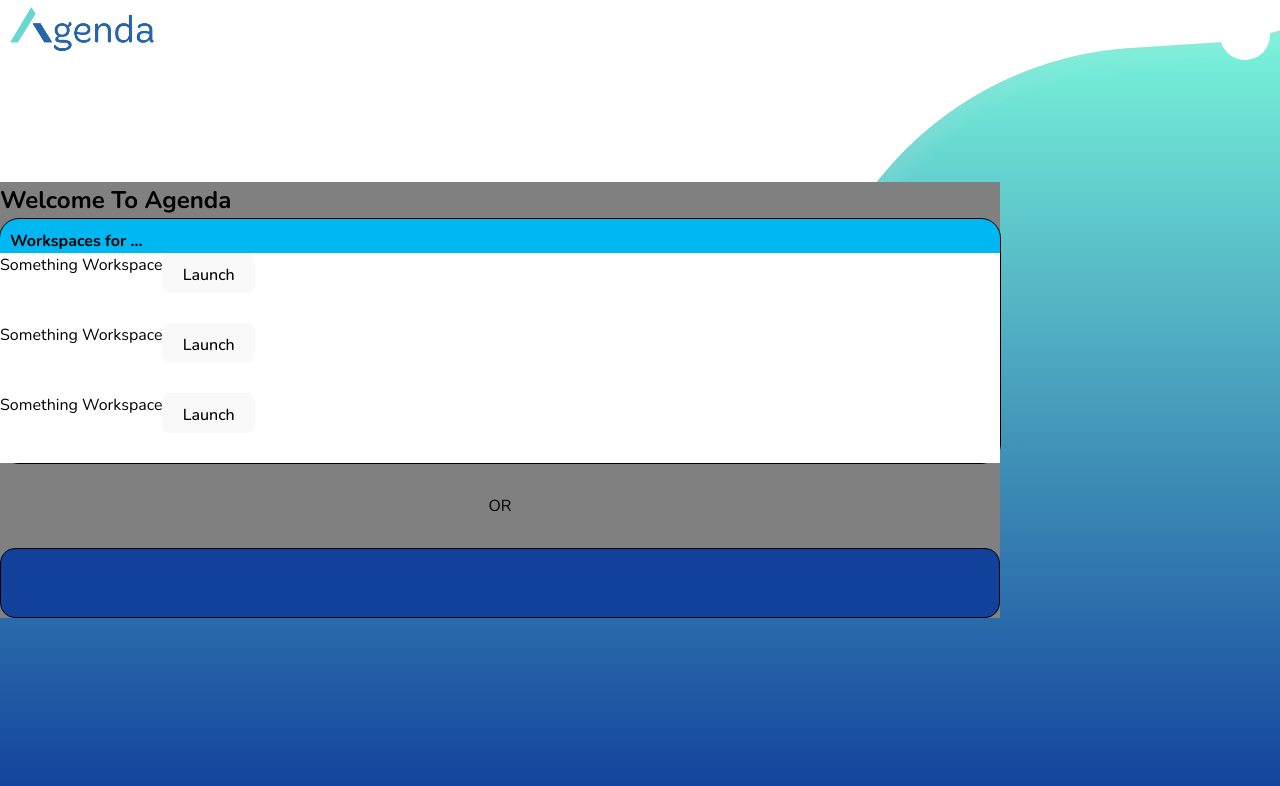
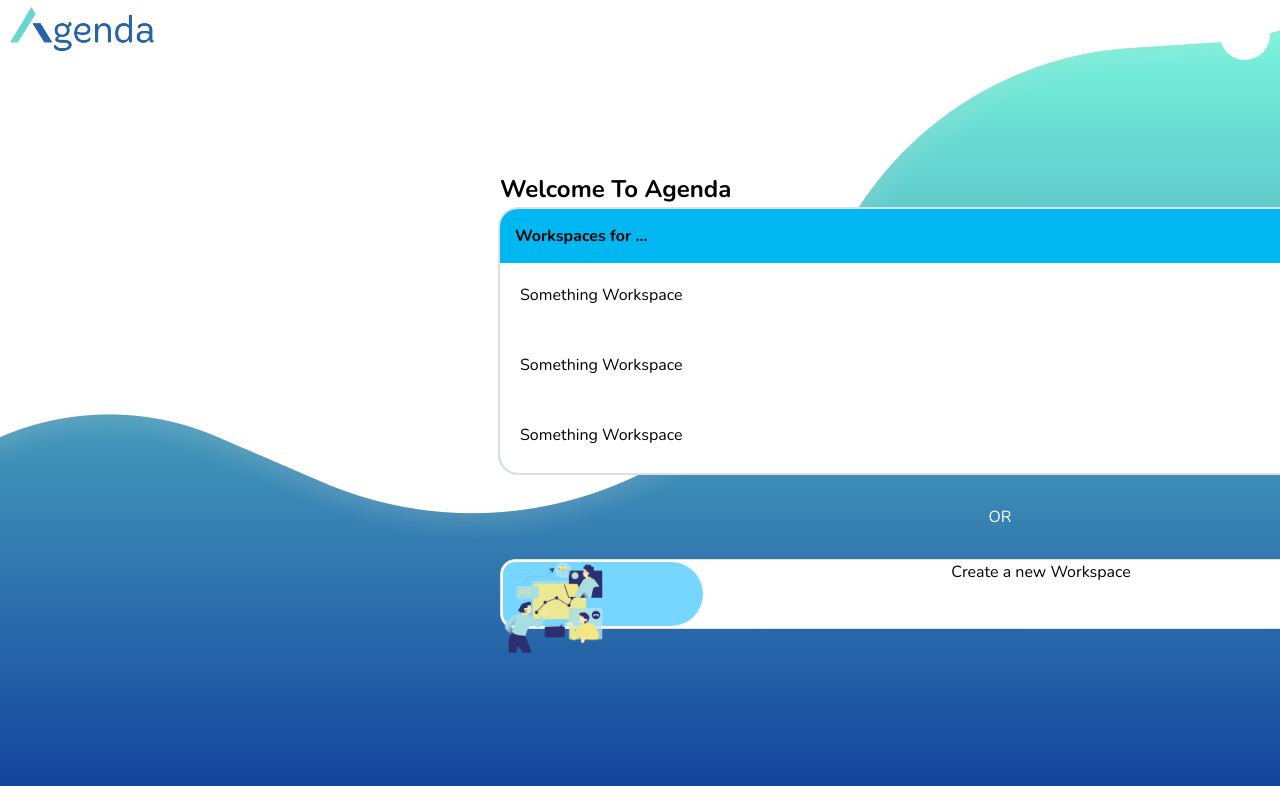
Before and after one commit to ChampMo/Agenda-Progect, a React (Vite) app: page / in a window 1280 px wide. Shown: the top 786 px of the page. Built offline with nearby package versions, Linux system fonts and the light colour scheme.

Commit message:
allwork2

```diff
--- a/app/AllWork.css
+++ b/app/AllWork.css
@@ -13,17 +13,16 @@ body{
     display: flex;
     position: relative;
     flex-direction: column;
-    background-color: gray;
     width: 1000px;
     align-items: center;
-
+    left: 50%;
 }
 .mail{
-    margin: 10px 0px 0px 10px;
+    margin: 15px
 
 }
 .work{
-    border: 1px solid black;
+    border: 2px solid #DFDFDF;
     border-radius: 20px;
     background-color: #00B7F1;
 }
@@ -38,17 +37,50 @@ body{
     display: flex;
     flex-direction: row;
     background-color: white;
+    justify-content: space-between;
+    align-self: center;
+}
+.subwork:last-child{
+    border-radius: 0px 0px 18px 18px;
 }
 .subwork button{
     height: 40px;
+    color: black;
+    margin: 15px;
+    background-color: #6FFFD4;
+}
+.subwork p {
+    margin: 20px;
 }
 .or{
     margin: 30px 0;
+    color: white;
 }
 .create{
     width: 1000px;
     height: 70px;
-    border: 1px solid black;
+    border: 1px solid #DFDFDF;
     border-radius: 15px;
-    background-color: #12419C;
+    background-color: white;
+    display: flex;
+    flex-direction: row;
+    justify-content: space-between;
 }
+.first{
+    margin: 2px;
+    width: 200px;
+    background-color: #76D6FF;
+    border-radius: 19px 50px 50px 19px;
+}
+.first img{
+    width: 50%;
+}
+.mid{
+
+}
+.last button{
+    height: 40px;
+    color: black;
+    margin: 15px;
+    background-color: #6FFFD4;
+}
--- a/app/AllWork.jsx
+++ b/app/AllWork.jsx
@@ -1,6 +1,7 @@
 import './AllWork.css'
 import vectorlogin from '../public/images/vector-login.png';
 import {Navbar} from '../components/Navbar'
+import img1 from '../public/images/logingrp.png';
 
 function AllWork(){
     return(
@@ -17,22 +18,24 @@ function AllWork(){
                         <div className='mail'><h4>Workspaces for ...</h4></div>
                         <div className='subwork'>
                             <p>Something Workspace</p>
-                            <button>Launch</button>
+                            <button>LAUNCH</button>
                         </div>
                         <div className='subwork'>
                             <p>Something Workspace</p>
-                            <button>Launch</button>
+                            <button>LAUNCH</button>
                         </div>
                         <div className='subwork'>
                             <p>Something Workspace</p>
-                            <button>Launch</button>
+                            <button>LAUNCH</button>
                         </div>
                     </div>
                     <div className='or'>
                         OR
                     </div>
                     <div className='create'>
-
+                        <div className='first'><img src={img1} alt="" /></div>
+                        <div className='mid'>Create a new Workspace</div>
+                        <div className='last'><button>Create!</button></div>
                     </div>
                 </div>
             </div>
```
